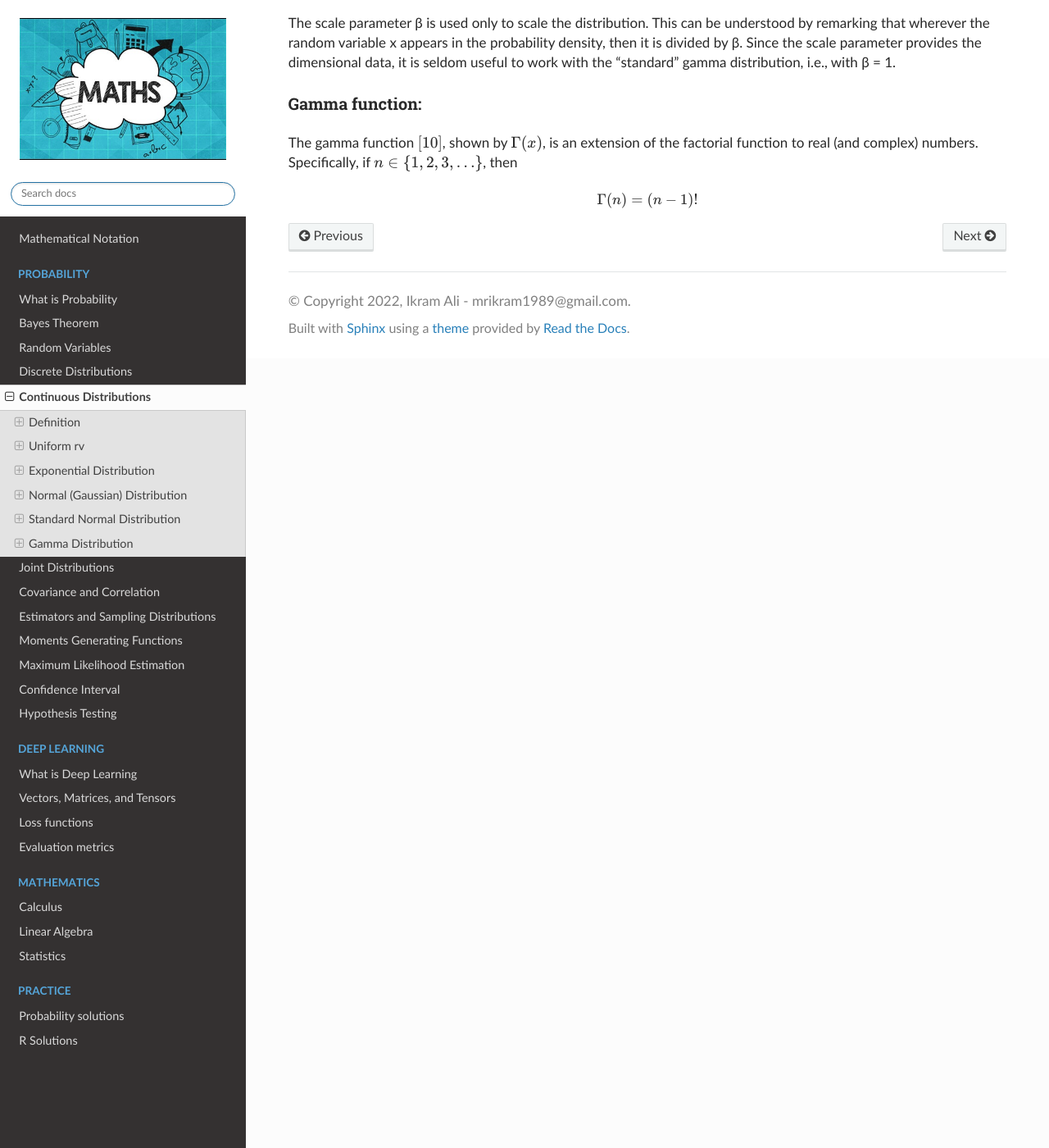
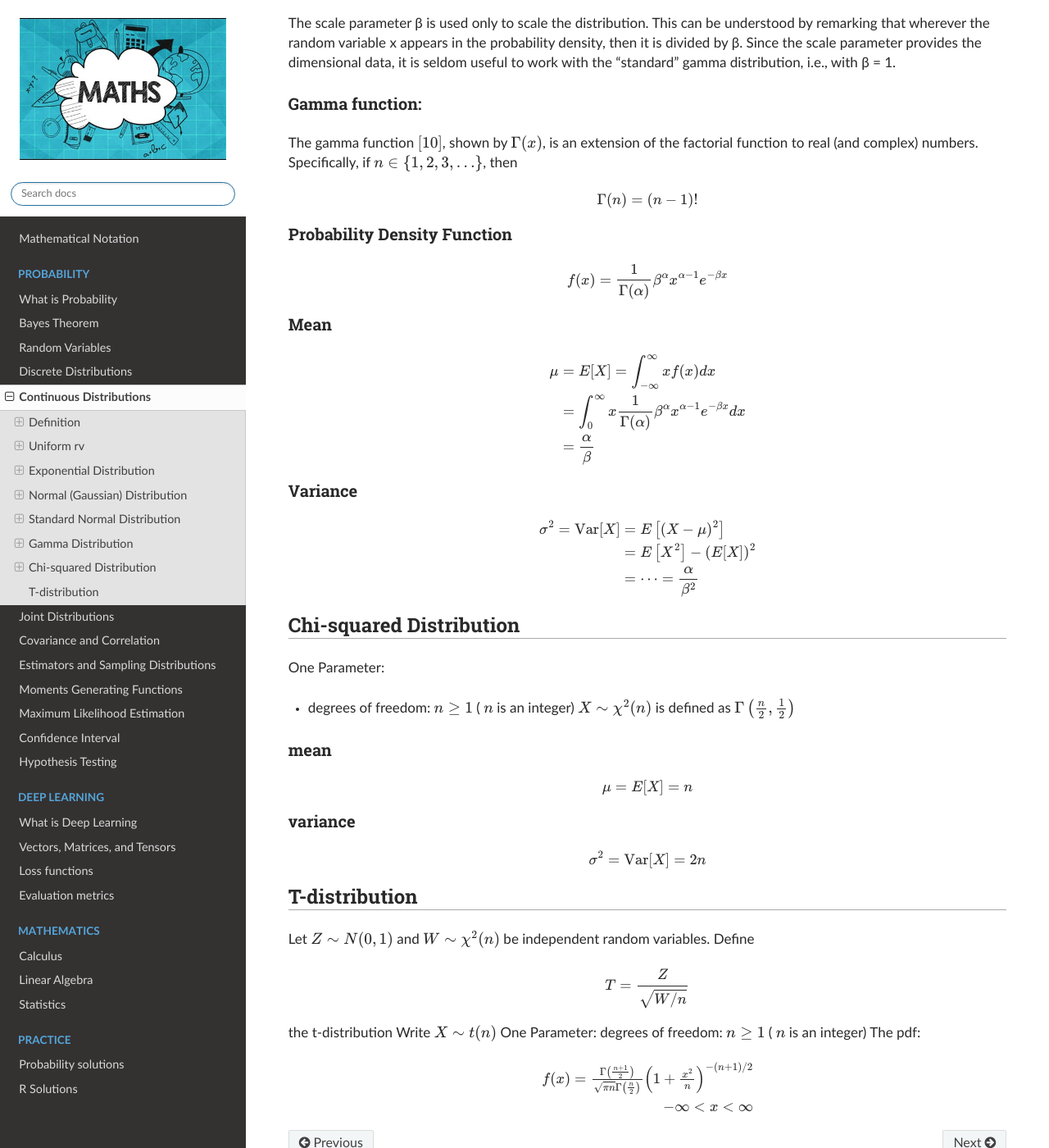
Before and after one commit to akkefa/ml-notes, a Sphinx documentation site: the page built from docs/probability/continuous_distributions.md, in a window 1280 px wide and 1400 px high, scrolled down 17211 px. Shown: the whole window at 82% size. Built offline with Sphinx 7.4.7 and the Read the Docs theme 2.0.0, drawn with Linux system fonts in a browser that asks for light colours.

Commit message:
New chamges.

```diff
--- a/docs/probability/continuous_distributions.md
+++ b/docs/probability/continuous_distributions.md
@@ -745,3 +745,71 @@ numbers. Specifically, if $n \in\{1,2,3, \ldots\}$, then
 $$
 \Gamma( n )=( n -1) !
 $$
+
+### Probability Density Function
+
+$$
+f(x)=\frac{1}{\Gamma(\alpha)} \beta^\alpha x^{\alpha-1} e^{-\beta x }
+$$
+
+
+
+### Mean
+
+$$
+\begin{aligned}
+\mu &= E [ X ]=\int_{-\infty}^{\infty} xf ( x ) dx \\
+&=\int_0^{\infty} x \frac{1}{\Gamma(\alpha)} \beta^\alpha x ^{\alpha-1} e ^{-\beta x } dx \\
+&=\frac{\alpha}{\beta}
+\end{aligned}
+$$
+
+
+### Variance
+
+$$
+\begin{aligned}
+\sigma^2=\operatorname{Var}[ X ] &= E \left[( X -\mu)^2\right] \\
+&= E \left[ X ^2\right]-( E [ X ])^2 \\
+&=\cdots=\frac{\alpha}{\beta^2}
+\end{aligned}
+$$
+
+## Chi-squared Distribution
+
+One Parameter:
+- degrees of freedom: $n \geq 1$
+( $n$ is an integer)
+$X \sim \chi^2(n)$
+is defined as $\Gamma\left(\frac{n}{2}, \frac{1}{2}\right)$
+
+### mean
+$$
+\mu= E [ X ]= n
+$$
+
+### variance
+$$
+\sigma^2=\operatorname{Var}[ X ]=2 n
+$$
+
+## T-distribution
+Let $Z \sim N(0,1)$ and $W \sim \chi^2(n)$ be independent random variables.
+Define
+
+$$
+T =\frac{ Z }{\sqrt{ W / n }}
+$$
+
+the t-distribution Write $X \sim t ( n )$
+One Parameter:
+degrees of freedom: $n \geq 1$
+( $n$ is an integer)
+The pdf:
+
+$$
+\begin{array}{r}
+f(x)=\frac{\Gamma\left(\frac{n+1}{2}\right)}{\sqrt{\pi n} \Gamma\left(\frac{n}{2}\right)}\left(1+\frac{x^2}{n}\right)^{-(n+1) / 2} \\
+-\infty<x<\infty
+\end{array}
+$$
```
